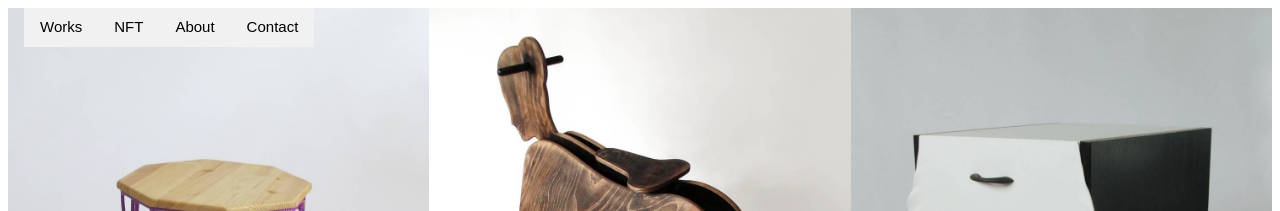
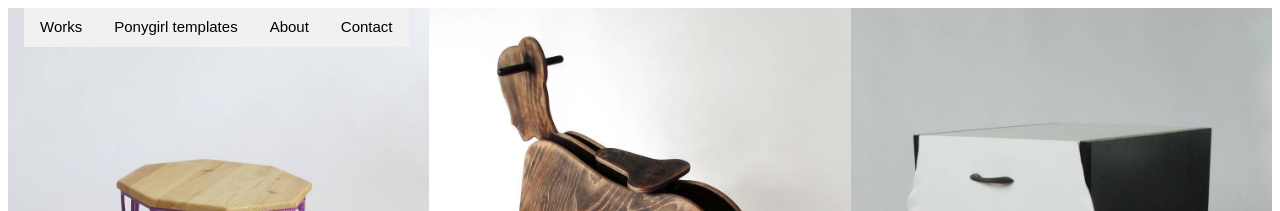
Before and after one commit to kinklure/jakubik.art, a Jekyll site: the page built from index.html, in a window 1280 px wide. Shown: the top 211 px of the page. Built offline with Jekyll 4.4.1, drawn with Linux system fonts in a browser that asks for light colours.

Commit message:
Update header.html

```diff
--- a/_includes/header.html
+++ b/_includes/header.html
@@ -1,6 +1,6 @@
 <header class="jx-container jx-padding">
 <a href="/" class="jx-left jx-button jx-light-grey">Works</a>
-<a href="https://opensea.io/Kinkualize" class="jx-left jx-button jx-light-grey">NFT</a>
+<a href="https://kinkualize.gumroad.com" class="jx-left jx-button jx-light-grey">Ponygirl templates</a>
 <a href="about.html" class="jx-left jx-button jx-light-grey">About</a>
 <a href="contact.html" class="jx-left jx-button jx-light-grey">Contact</a>
 </header>
```
